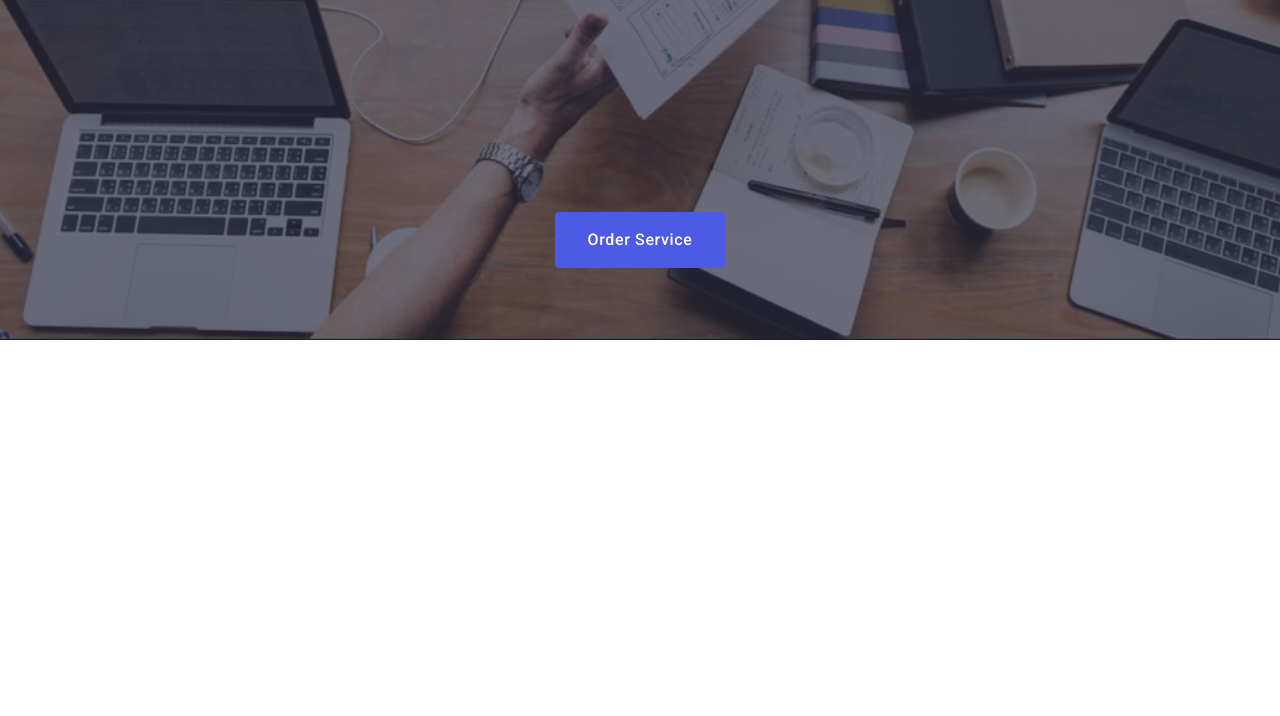
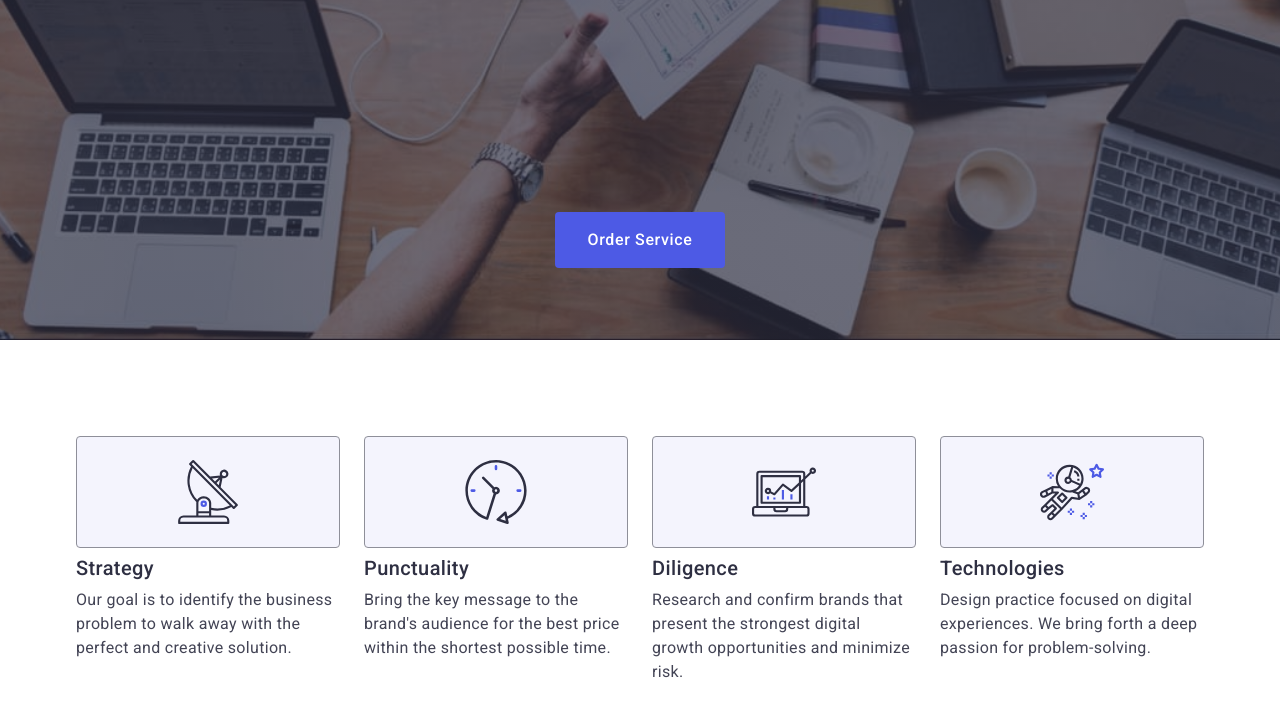
Before and after one commit to ovcharuks/goit-markup-hw-06, a plain HTML site: page index.html in a window 1280 px wide. Shown: the part 474-1190 px from the top of the page. Before the commit the page ends 814 px from the top, so only its background shows below. Drawn offline with nearby package versions, Linux system fonts and the light colour scheme.

Commit message:
section2

```diff
--- a/css/ctyles.css
+++ b/css/ctyles.css
@@ -449,3 +449,91 @@ margin-top: 48px;
     margin-top: 48px;
   }
 }
+
+/* section 2 */
+
+.section-second-box-icon {
+  display: none;
+ }
+
+ .section-second {
+  padding: 96px 16px;
+}
+
+.section-second-list {
+  display: flex;
+  gap: 72px;
+  flex-wrap: wrap;
+}
+
+.section-second-item-title{
+  text-align: center;
+  margin-bottom: 8px;
+  font-weight: 700;
+font-size: 36px;
+line-height: 1.1;
+letter-spacing: 0.02em;
+color: #2e2f42;
+}
+
+.section-second-item-text {
+font-weight: 500;
+font-size: 16px;
+line-height: 1.5;
+letter-spacing: 0.02em;
+color: #434455;
+}
+
+@media screen and (min-width:768px) {
+  .section-second-item-title{
+    text-align:start;
+  }
+  .section-second-list {
+    gap: 24px;
+    flex-wrap: wrap;
+  }
+.section-second-item {
+  width: calc((100% - 24px)/2);
+}
+}
+
+
+@media screen and (min-width:1158px) {
+  .section-second-box-icon {
+    border: 1px solid #8e8f99;
+    border-radius: 4px;
+    width: 264px;
+    height: 112px;
+    background: #f4f4fd;
+    display: flex;
+    justify-content: center;
+    align-items: center;
+    margin-bottom: 8px;
+  }
+
+  .section-second {
+    padding: 120px auto;
+  }
+
+  .section-second-list {
+  flex-wrap: nowrap;
+  }
+
+  .section-second-item {
+    width: calc((100% - 3*24px)/4);
+  }
+
+  .section-second-icon {
+    align-content: center;
+  }
+
+  .section-second-item-title {
+    font-weight: 500;
+    font-size: 20px;
+    line-height: 1.2;
+  }
+
+  .section-second-item-text {
+    font-weight: 400;
+  }
+}
--- a/index.html
+++ b/index.html
@@ -123,7 +123,7 @@
     </section>
 
     <!-- section2 -->
-    <section class="hidden section-second">
+    <section class=" section-second">
       <div class="container section-second-container">
         <h2 class="visually-hidden">h2</h2>
         <ul class="section-second-list">
```
Also changed, not shown: css/ctyles-old.css (+0 -42 lines).
